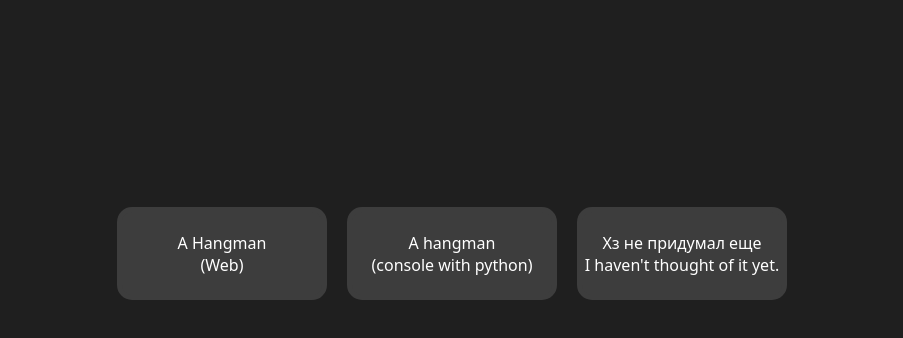
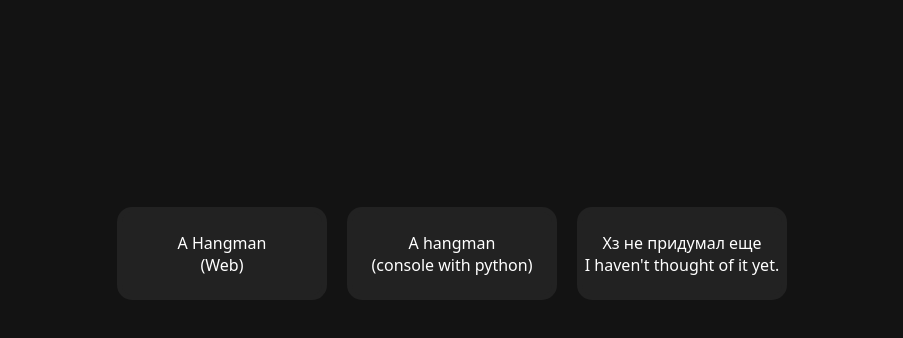
Before and after one commit to tjmaa1ov/tjmaa1ov.github.io, a plain HTML site: page index.html in a window 1280 px wide. Shown: the part 154-492 px from the top of the page, without its empty margins (188-1091 px from the left). Drawn offline with Linux system fonts and the light colour scheme.

Commit message:
Changed background color in /style.css

```diff
--- a/style.css
+++ b/style.css
@@ -4,7 +4,7 @@
     font-family: system-ui, -apple-system, BlinkMacSystemFont, 'Segoe UI', Roboto, Oxygen, Ubuntu, Cantarell, 'Open Sans', 'Helvetica Neue', sans-serif;
 }
 body {
-    background-color: #1f1f1f;
+    background-color: #131313;
 }
 h1 {
     margin-top: 50px;
@@ -24,8 +24,8 @@ h1 {
     margin-right: 20px;
 }
 .element {
-    background-color: #3d3d3d;
-    border: solid #3d3d3d 5px;
+    background-color: #222222;
+    border: solid #222222 5px;
     border-radius: 15px;
     width: 200px;
     height: 63px;
```
